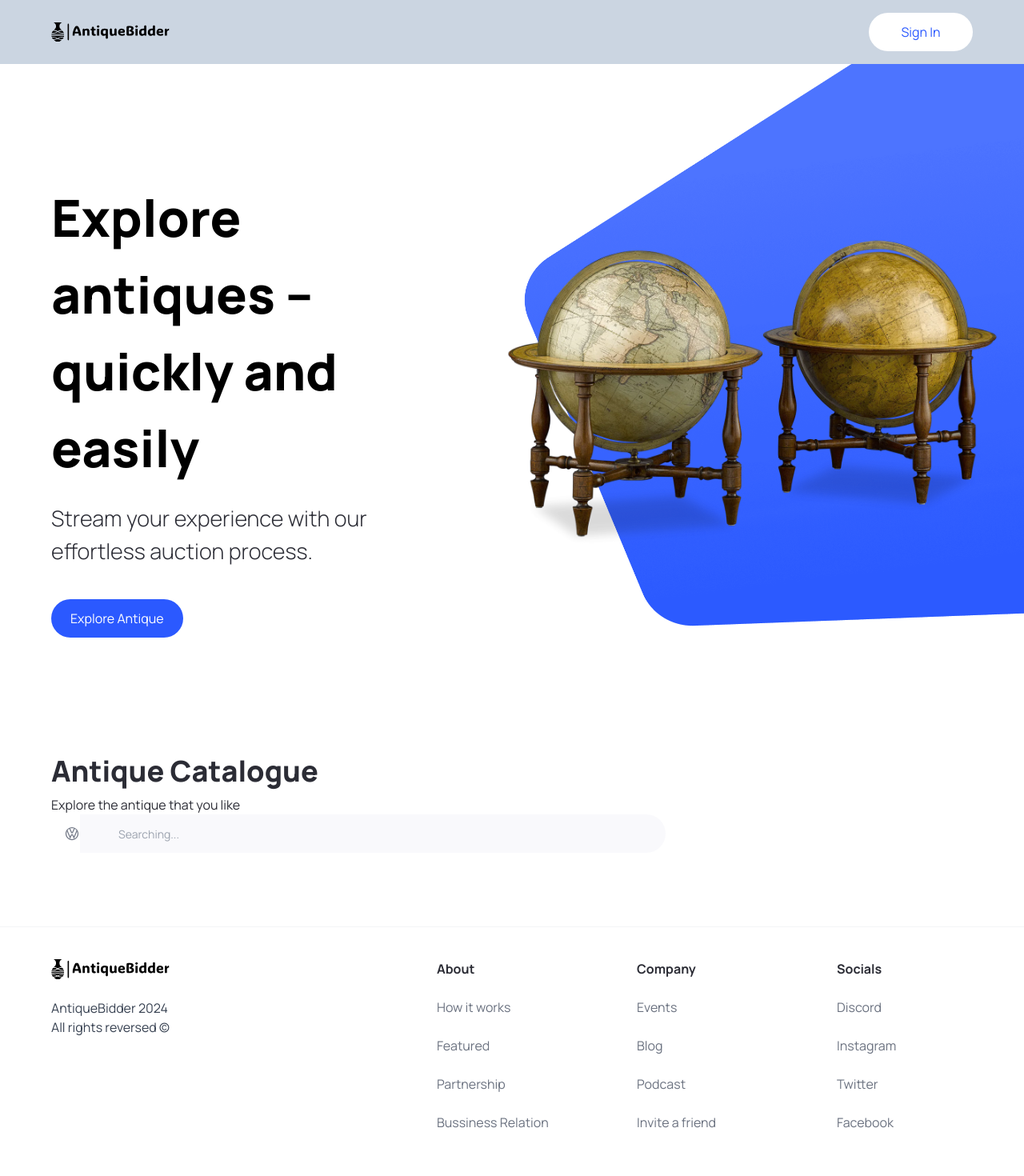
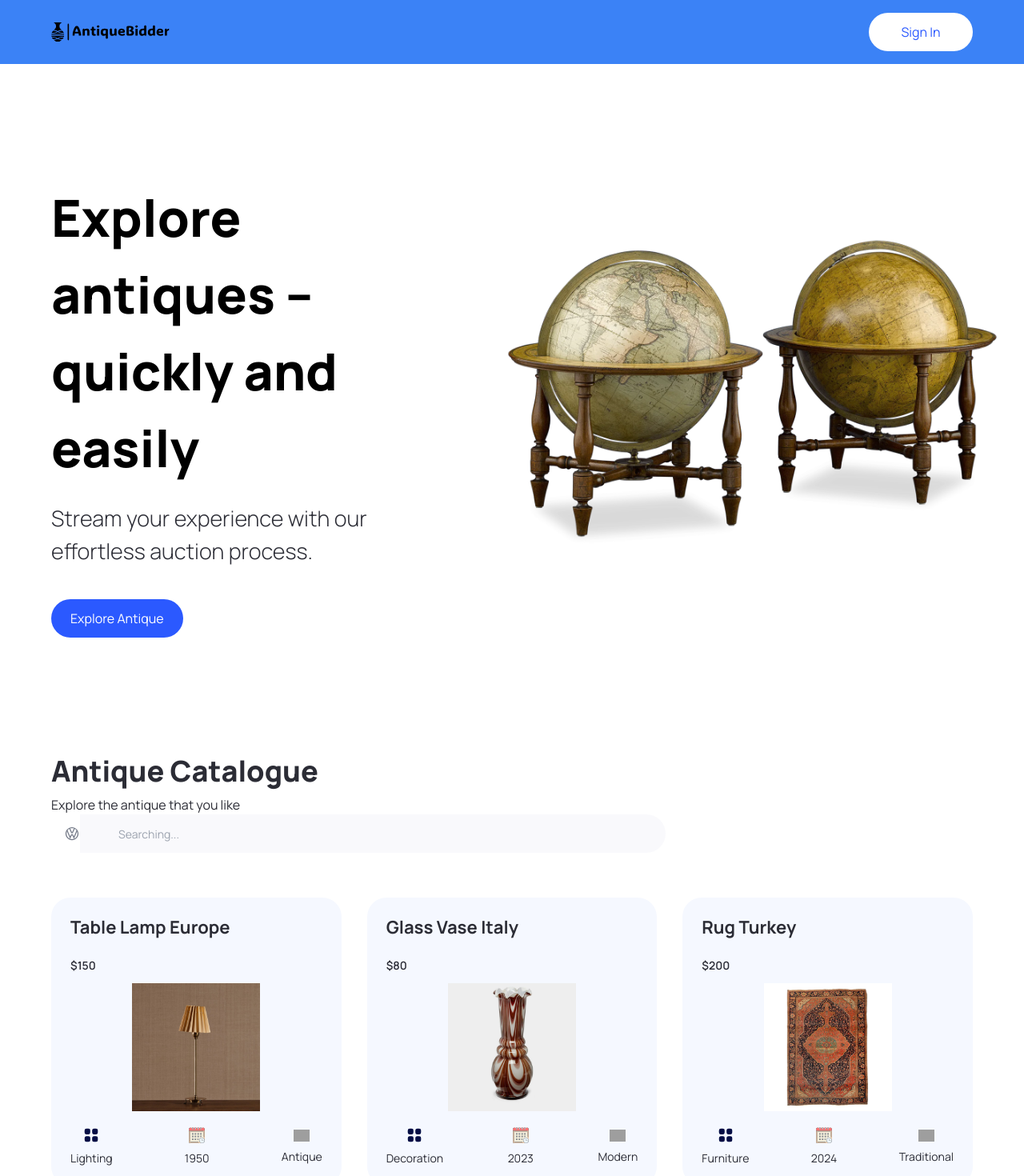
Before and after one commit to bytesculptors/oad_auction, a Next.js app in the folder client/: page / in a window 1280 px wide. Shown: the top 1470 px of the page at 80% size. Built offline with nearby package versions, Linux system fonts and the light colour scheme; grey boxes are pictures that could not be loaded.

Commit message:
Add search bar

```diff
--- a/client/app/page.tsx
+++ b/client/app/page.tsx
@@ -7,7 +7,10 @@ import { useState } from 'react';
 export default function Home() {
     const [product, setProduct] = useState('');
     const isDataEmpty = !Array.isArray(ProductData) || ProductData.length < 1 || !ProductData;
-    // const filterProduct = ProductData.filter()
+    const filterProduct = ProductData.filter((item) => {
+        const productName = item.name.toLowerCase();
+        return productName.includes(product.toLowerCase());
+    });
     return (
         // <main className="flex min-h-screen flex-col items-center justify-between p-24">
         <main className="overflow-hidden">
@@ -41,7 +44,9 @@ export default function Home() {
                             {/* {ProductData.map((item) => (
                                 <ProductCard item={item} />
                             ))} */}
-                            {}
+                            {filterProduct.map((item) => (
+                                <ProductCard item={item} />
+                            ))}
                         </div>
                     </section>
                 ) : (
--- a/client/components/Hero.tsx
+++ b/client/components/Hero.tsx
@@ -25,7 +25,7 @@ const Hero = () => {
                 <div className="hero__image">
                     <Image src="/hero2.png" alt="hero" fill className="object-contain" />
                 </div>
-                <div className="hero__image-overlay" />
+                {/* <div className="hero__image-overlay" /> */}
             </div>
         </div>
     );
--- a/client/components/Navbar.tsx
+++ b/client/components/Navbar.tsx
@@ -5,7 +5,7 @@ import CustomButton from './CustomButton';
 
 const Navbar = () => {
     return (
-        <header className="w-full bg-slate-300">
+        <header className="w-full bg-blue-500">
             <nav className="max-w-[1440px] mx-auto flex justify-between items-center sm:px-16 px-6 py-4 bg-transparent">
                 <Link href="/" className="flex justify-center items-center">
                     <Image src="/logo1.svg" alt="Antique Auction" width={148} height={48} className="object-contain" />
```
